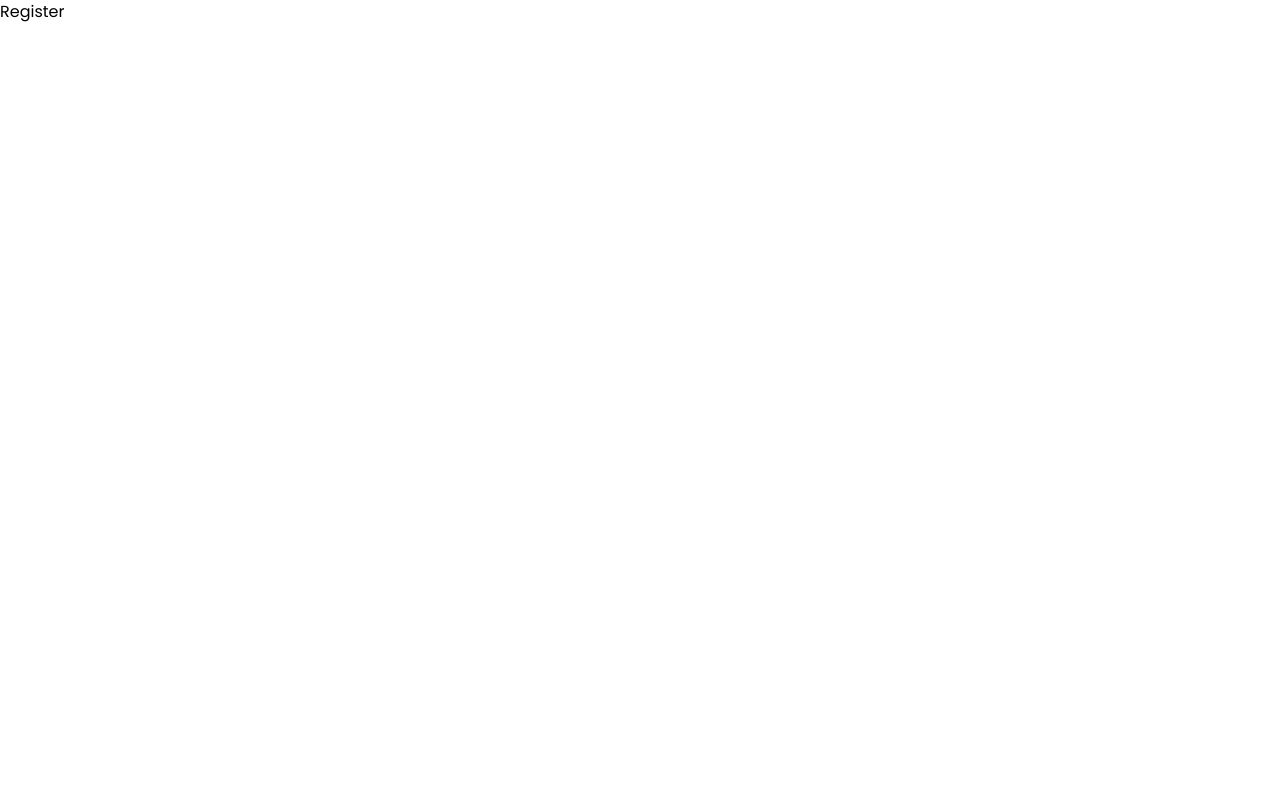
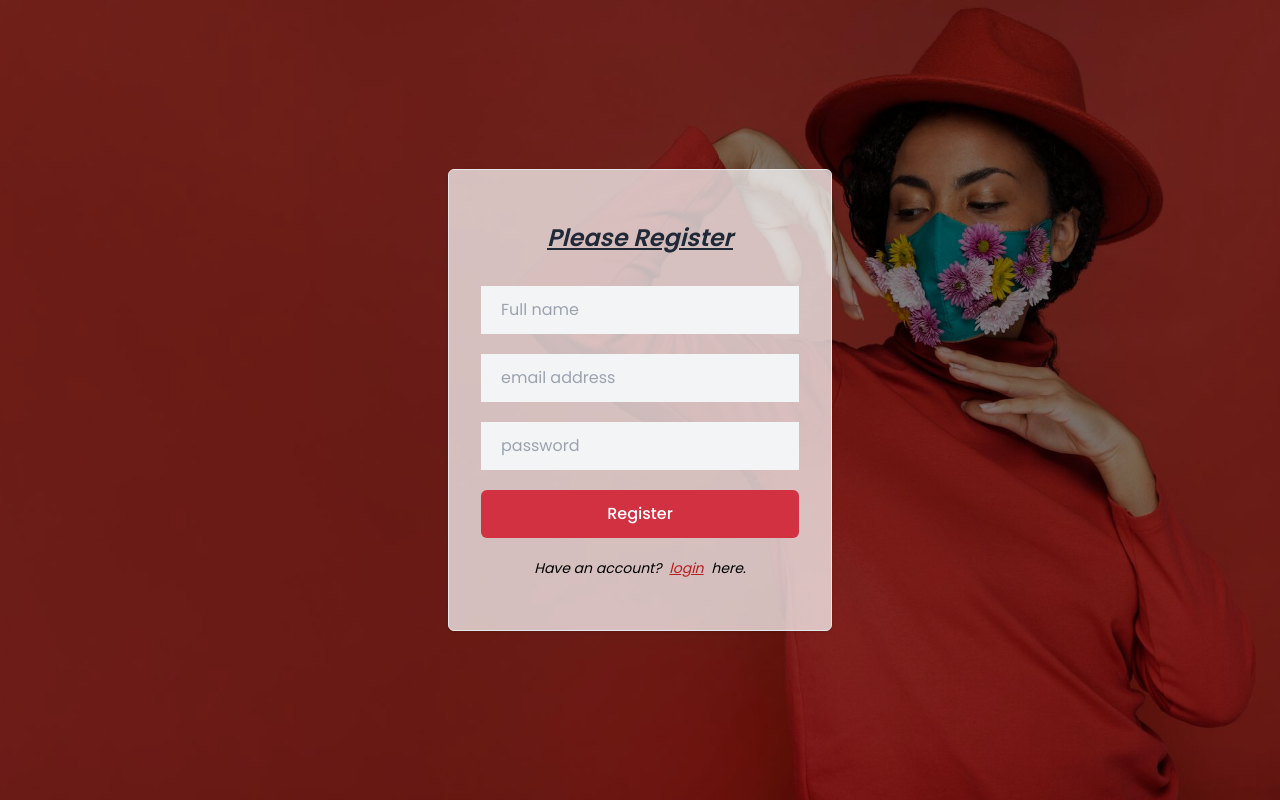
Before and after one commit to ManushiChamika/E-Commerce-MERN-project, a React (Vite) app in the folder frontend/: page /register in a window 1280 px wide. Built offline with nearby package versions, Linux system fonts and the light colour scheme.

Commit message:
registration completed

```diff
--- a/frontend/src/components/Login.jsx
+++ b/frontend/src/components/Login.jsx
@@ -1,6 +1,6 @@
 import React, { useState } from 'react'
 import { Link } from 'react-router-dom'
-import login from '../assets/login-3.jpg'
+import login from '../assets/login-3_.jpg'
 
 const Login = () => {
     const [message, setMessage] = useState('');
--- a/frontend/src/components/Register.jsx
+++ b/frontend/src/components/Register.jsx
@@ -1,8 +1,96 @@
-import React from 'react'
+import React, { useState } from 'react'
+import register from '../assets/login-3_.jpg'
+import { Link } from 'react-router-dom'
 
 const Register = () => {
+
+  const [message, setMessage] = useState('');
+      const [email, setEmail] = useState('');
+      const [password, setPassword] = useState('');
+      const [username, setUsername] = useState('');
+
+      const handleRegister = async (e) => {
+          e.preventDefault();
+          const data = {
+              username,
+              email,
+              password,
+          };
+          console.log(data);
+      };
+
+
   return (
-    <div>Register</div>
+    <div
+            className="h-screen flex items-center justify-center"
+            style={{
+                backgroundImage: `url(${register})`,
+                backgroundSize: 'cover',
+                backgroundPosition: 'center',
+                backgroundRepeat: 'no-repeat',
+            }}
+        >
+            <div className="absolute inset-0 bg-black opacity-50"></div>
+            <section
+                className="relative z-10 max-w-sm border shadow bg-white bg-opacity-80 mx-auto p-8 rounded-md"
+                style={{
+                    backgroundColor: 'rgba(255, 255, 255, 0.72)', // This makes the background translucent
+                }}
+            >
+                <h2 className="text-2xl font-semibold pt-5 text-center text-gray-800 italic underline">Please Register</h2>
+                <form onSubmit={handleRegister} className="space-y-5 max-w-sm mx-auto pt-8">
+                    <input
+                        type="text"
+                        name="username"
+                        id="username"
+                        placeholder="Full name"
+                        required
+                        onChange={(e) => setUsername(e.target.value)}
+                        className="w-full bg-gray-100 focus:outline-none px-5 py-3"
+                    />
+
+                    <input
+                        type="email"
+                        name="email"
+                        id="email"
+                        placeholder="email address"
+                        required
+                        autoComplete="email"
+                        onChange={(e) => setEmail(e.target.value)}
+                        className="w-full bg-gray-100 focus:outline-none px-5 py-3"
+                    />
+                    <input
+                        type="password"
+                        name="password"
+                        id="password"
+                        placeholder="password"
+                        required
+                        autoComplete="current-password"
+                        onChange={(e) => setPassword(e.target.value)}
+                        className="w-full bg-gray-100 focus:outline-none px-5 py-3"
+                    />
+
+                    {message && <p className="text-red-500">{message}</p>}
+
+                    <button
+                        type="submit"
+                        className="w-full mt-5 bg-primary-dark text-white hover:bg-red-900 font-medium py-3 rounded-md"
+                    >
+                        Register
+                    </button>
+                </form>
+
+                <div>
+                    <p className="my-5 italic text-sm text-center">
+                        Have an account?{' '}
+                        <Link to="/login" className="text-red-700 px-1 underline">
+                            login
+                        </Link>{' '}
+                        here.
+                    </p>
+                </div>
+            </section>
+        </div>
   )
 }
 
```
Also changed, not shown: frontend/src/assets/login-3_.jpg (added).
